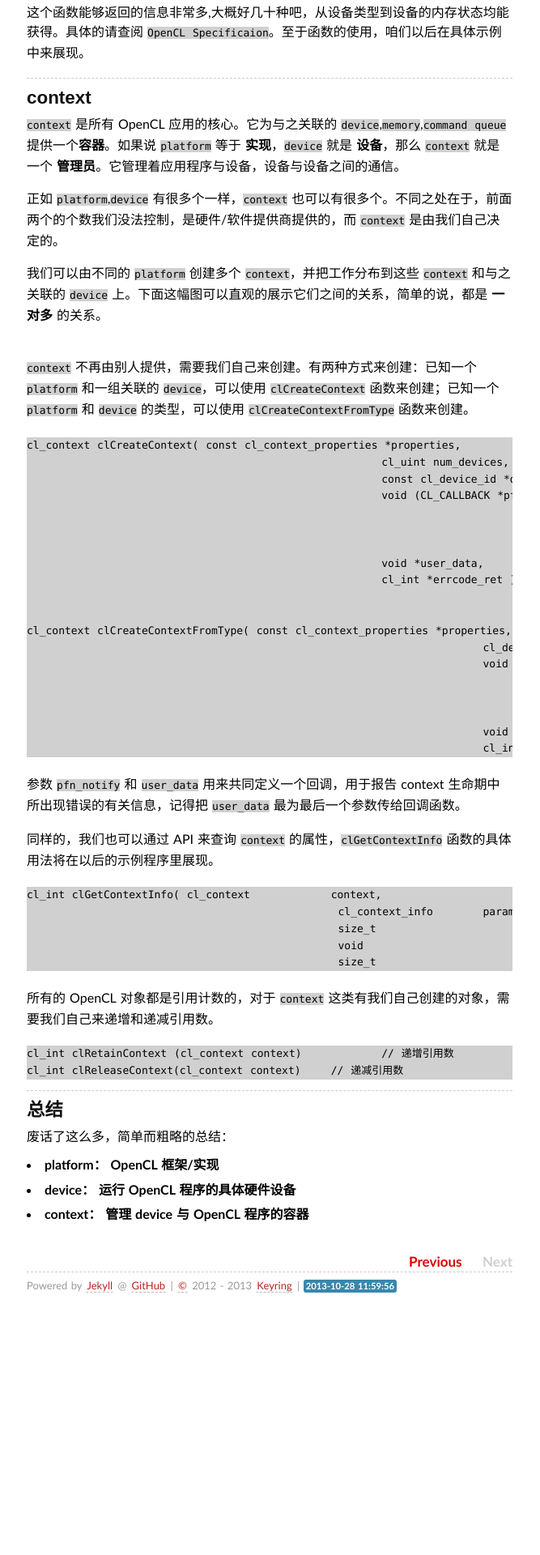
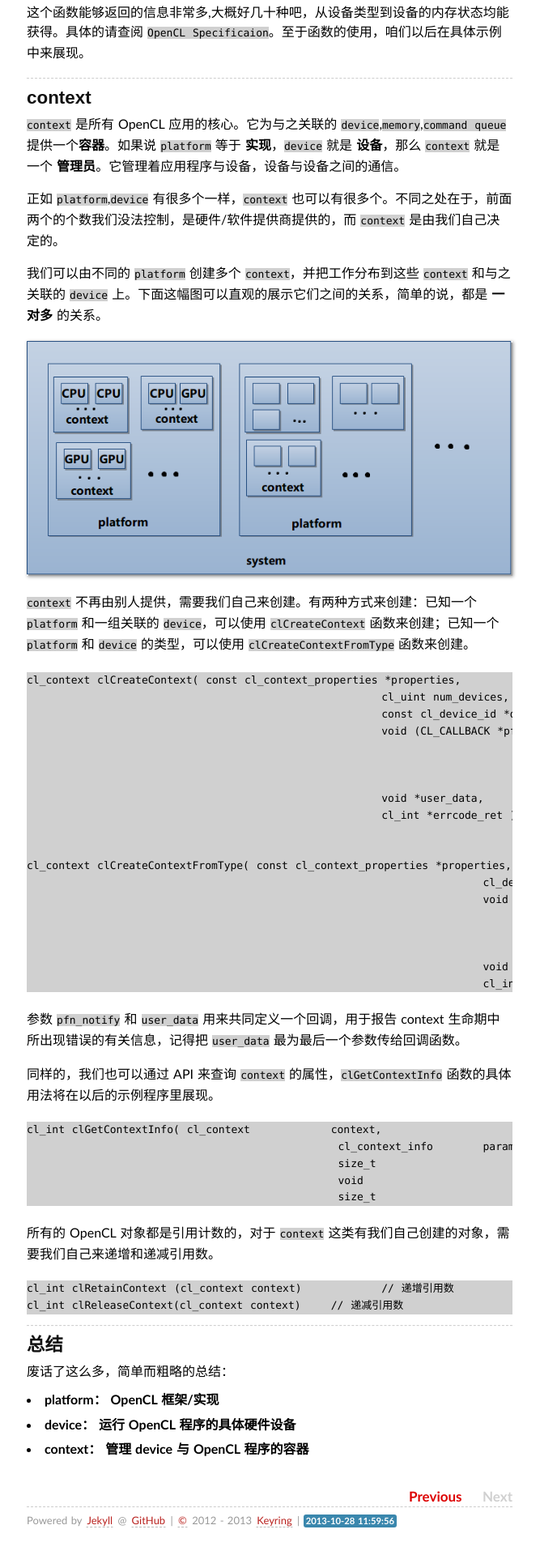
Before and after one commit to keyring/keyring.github.io, a Jekyll site: the page built from _posts/2013-10-28-opencl_02.md, in a window 1280 px wide. Shown: the part 2818-4738 px from the top of the page at 81% size, without its empty margins (307-974 px from the left). Built offline with Jekyll 4.4.1, drawn with Linux system fonts in a browser that asks for light colours; some web fonts are replaced; Markdown is read by kramdown in place of the engine named in the settings; comment, search, counter and statistics services are not loaded; before the commit the page ends 4448 px from its top, so only the background shows below that.

Commit message:
fix image path

```diff
--- a/_posts/2013-10-28-opencl_02.md
+++ b/_posts/2013-10-28-opencl_02.md
@@ -122,7 +122,7 @@ OpenCL 全称 Open Computing Language，作为开放语言自然有其开放的
 
 我们可以由不同的 `platform` 创建多个 `context`，并把工作分布到这些 `context` 和与之关联的 `device` 上。下面这幅图可以直观的展示它们之间的关系，简单的说，都是 **一对多** 的关系。
 
-![](image/opencl_02_01.png)
+![](/image/opencl_02_01.png)
 
 
 `context` 不再由别人提供，需要我们自己来创建。有两种方式来创建：已知一个 `platform` 和一组关联的 `device`，可以使用 `clCreateContext` 函数来创建；已知一个 `platform` 和 `device` 的类型，可以使用 `clCreateContextFromType` 函数来创建。
```
